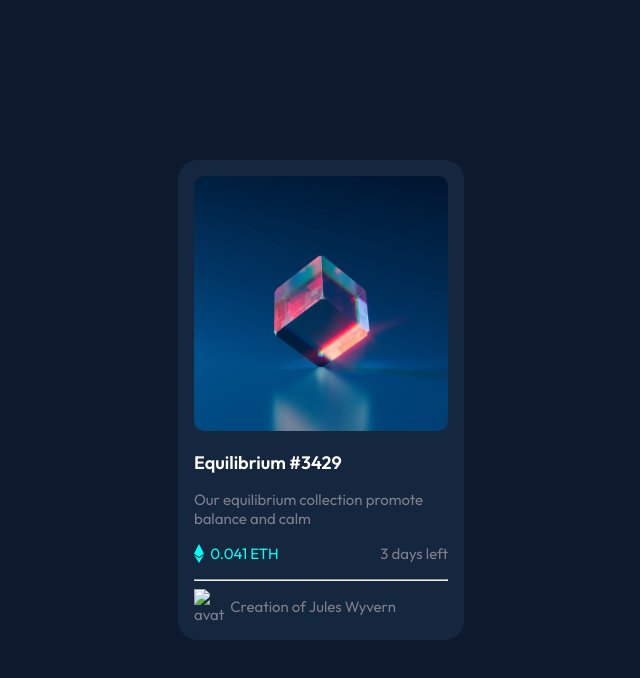
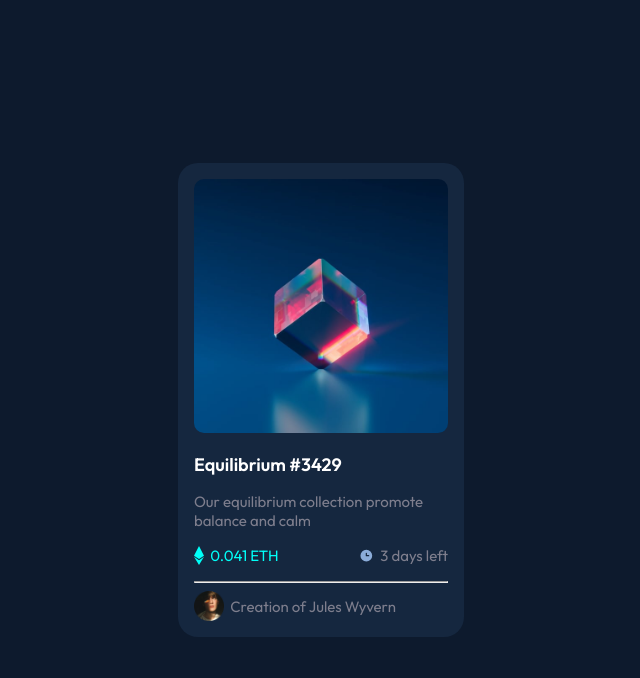
Before and after one commit to BadmusAbdullah/NFT-Preview-card, a plain HTML site: page index.html in a window 1280 px wide. Shown: the whole page, without its empty margins (319-959 px from the left). Drawn offline with Linux system fonts and the light colour scheme; the site is published under a folder, as on GitHub Pages, so addresses that start at the root find nothing.

Commit message:
Second commit

```diff
--- a/index.html
+++ b/index.html
@@ -28,7 +28,7 @@
             />0.041 ETH
           </p>
           <p class="clock">
-            <img class="clock_img" src="/images/icon-clock.svg" alt="" />3 days
+            <img class="clock_img" src="images/icon-clock.svg" alt="" />3 days
             left
           </p>
         </div>
@@ -36,7 +36,7 @@
         <p class="avatar">
           <img
             class="avatar_img"
-            src="/images/image-avatar.png"
+            src="images/image-avatar.png"
             alt="avatar"
           />Creation of Jules Wyvern
         </p>
```
